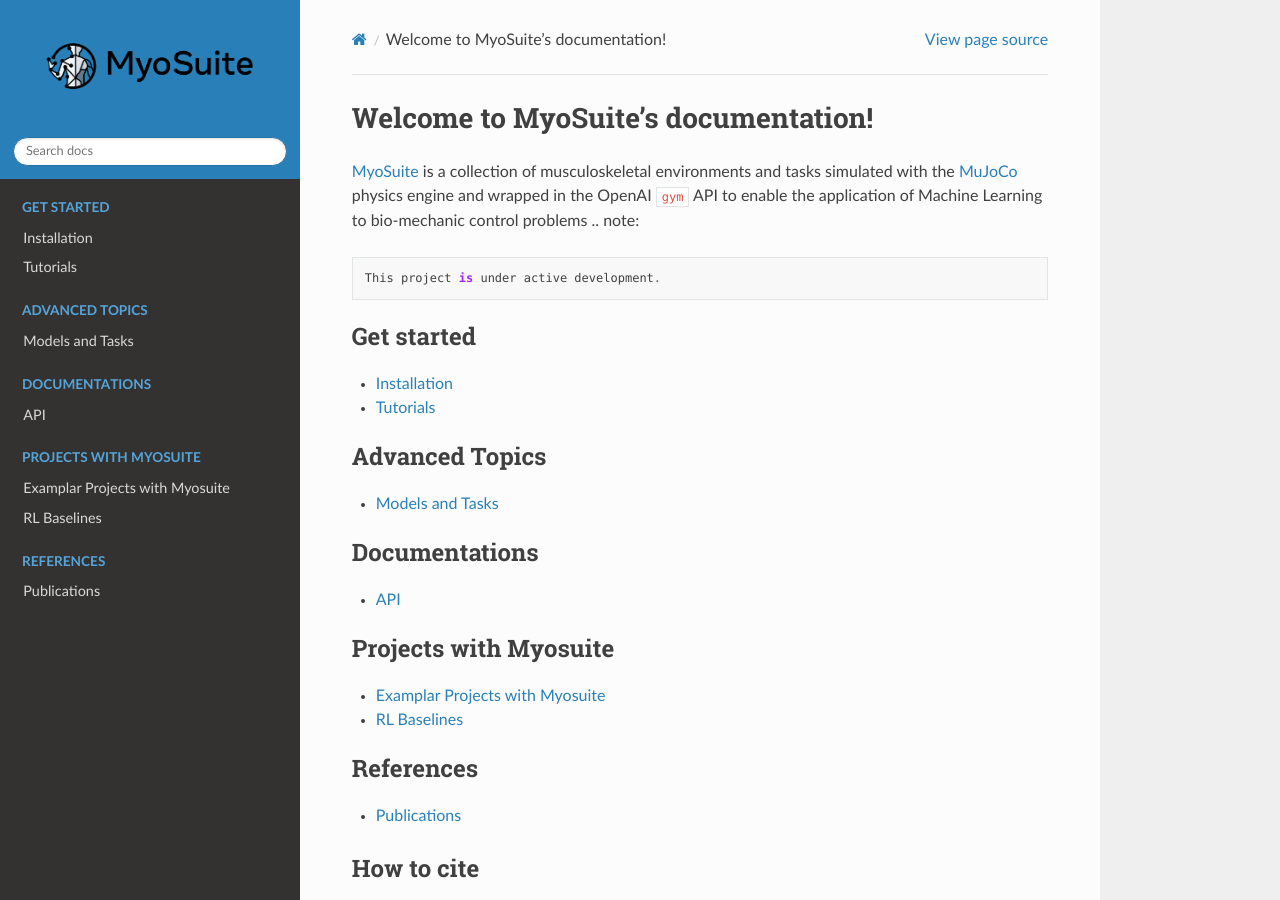
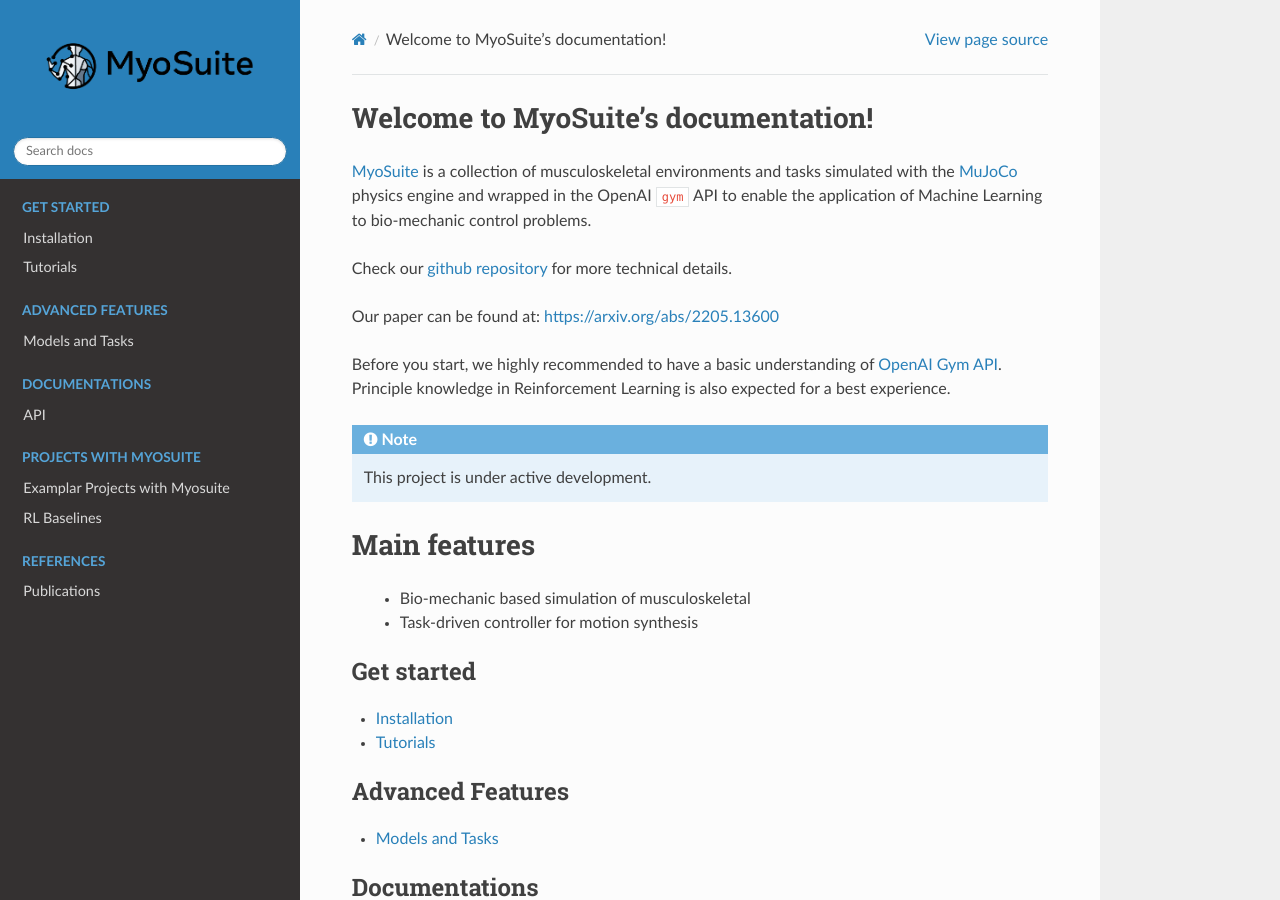
Before and after one commit to MyoHub/myosuite, a Sphinx documentation site: the page built from docs/source/index.rst, in a window 1280 px wide and 900 px high. Built offline with Sphinx 7.4.7 and the Read the Docs theme 2.0.0, drawn with Linux system fonts in a browser that asks for light colours.

Commit message:
wrap up tutorial and suite page

```diff
--- a/docs/source/index.rst
+++ b/docs/source/index.rst
@@ -1,10 +1,26 @@
 Welcome to MyoSuite's documentation!
 =====================================
 
-`MyoSuite <https://sites.google.com/view/myosuite>`_  is a collection of musculoskeletal environments and tasks simulated with the `MuJoCo <http://www.mujoco.org/>`_ physics engine and wrapped in the OpenAI ``gym`` API to enable the application of Machine Learning to bio-mechanic control problems
+`MyoSuite <https://sites.google.com/view/myosuite>`_  is a collection of musculoskeletal environments and tasks simulated with the `MuJoCo <http://www.mujoco.org/>`_ physics engine and wrapped in the OpenAI ``gym`` API to enable the application of Machine Learning to bio-mechanic control problems.
+
+Check our `github repository <https://github.com/MyoHub/myosuite>`__ for more technical details.
+
+Our paper can be found at: `https://arxiv.org/abs/2205.13600 <https://arxiv.org/abs/2205.13600>`__
+
+Before you start, we highly recommended to have a basic understanding of `OpenAI Gym API <https://gymnasium.farama.org/>`__. Principle knowledge in Reinforcement Learning is also expected for a best experience.
+
 .. note::
 
    This project is under active development.
+
+
+Main features
+============================================
+   * Bio-mechanic based simulation of musculoskeletal
+   * Task-driven controller for motion synthesis
+
+.. TODO: confirm features for myosuite
+
 
 .. toctree::
    :maxdepth: 1
@@ -15,7 +31,7 @@ Welcome to MyoSuite's documentation!
 
 .. toctree::
    :maxdepth: 1
-   :caption: Advanced Topics
+   :caption: Advanced Features
 
    suite
 
--- a/docs/source/install.rst
+++ b/docs/source/install.rst
@@ -67,3 +67,8 @@ For example, to use the ``myoElbowPose1D6MRandom-v0`` environment it is possible
      env.mj_render()
      env.step(env.action_space.sample()) # take a random action
    env.close()
+
+By default it will activate the simulator and the following visualization is expected:
+
+.. image:: images/test_env.png
+  :width: 300
```
Also changed, not shown: docs/source/projects.rst (+6 -4 lines), docs/source/suite.rst (+50 -47 lines), docs/source/tutorials.rst (+6 -5 lines), docs/source/images/test_env.png (added).
